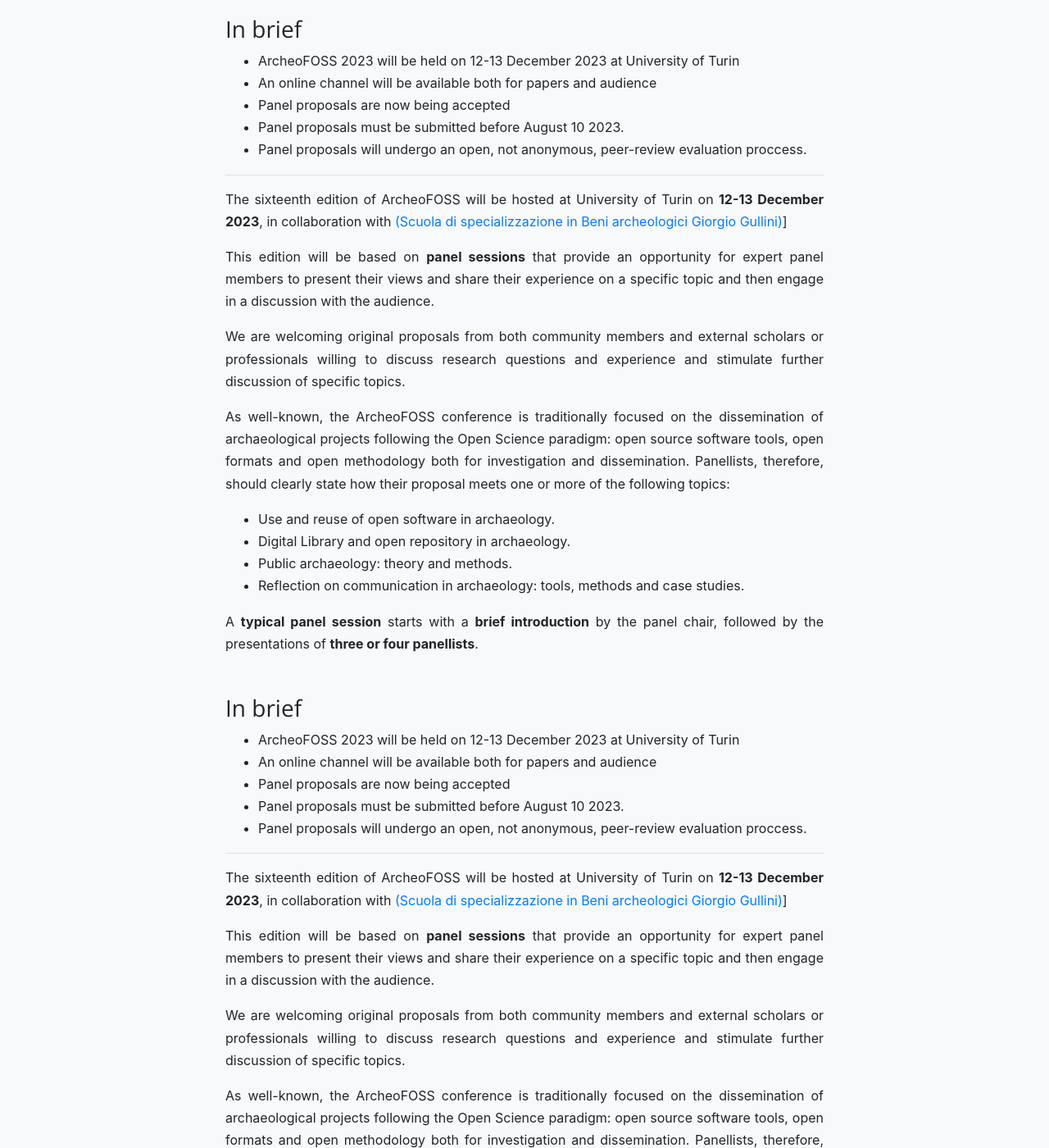
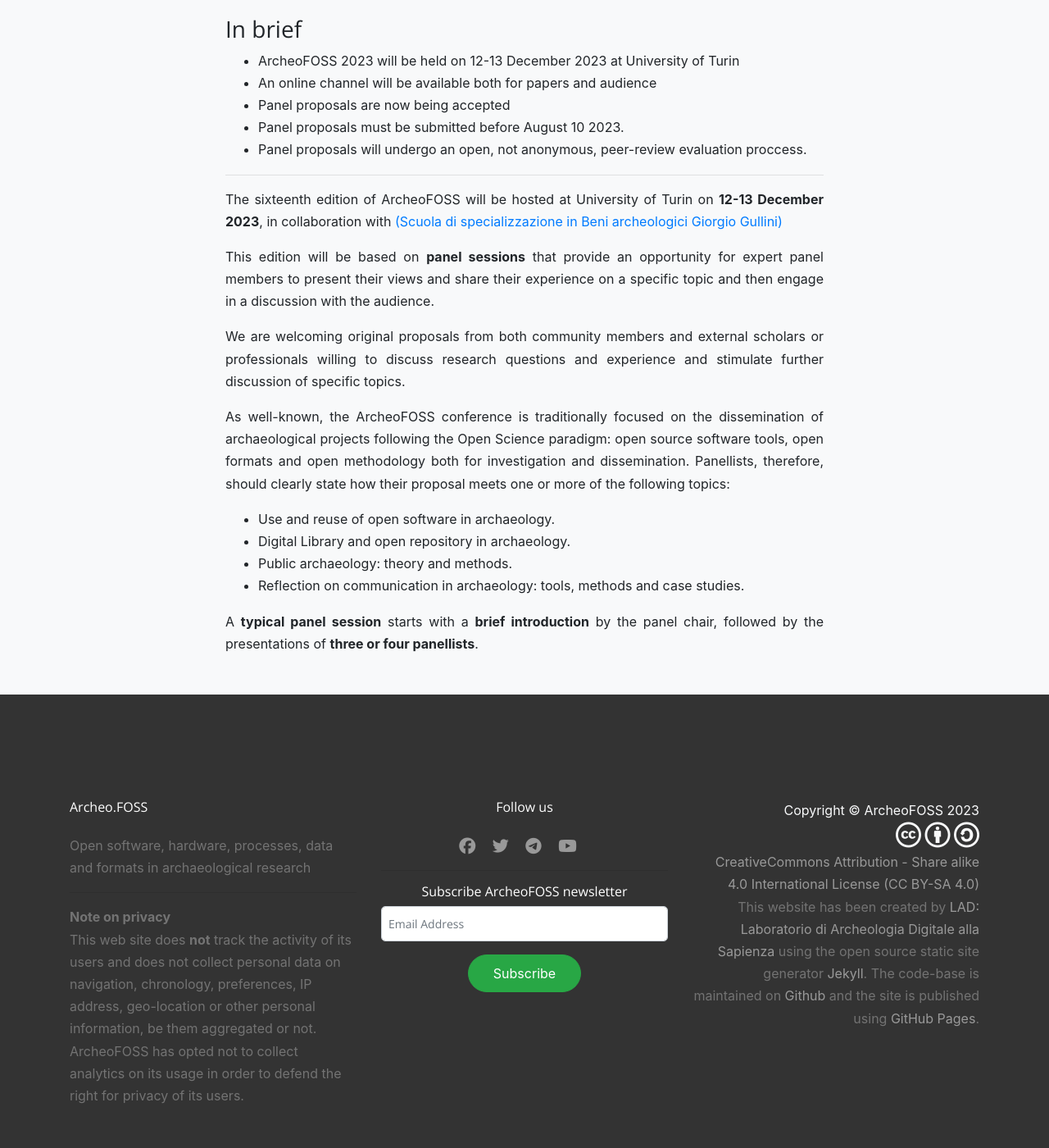
Before and after one commit to archeofoss/archeofoss, a Jekyll site: the page built from 2023/call-for-panels.md, in a window 1280 px wide and 1400 px high, scrolled down 317 px. Shown: the whole window at 82% size. Built offline with Jekyll 4.4.1, drawn with Linux system fonts in a browser that asks for light colours; nearby versions of some CDN libraries.

Commit message:
Update call-for-panels.md

```diff
--- a/2023/call-for-panels.md
+++ b/2023/call-for-panels.md
@@ -16,7 +16,7 @@
 
 ---
 
-The sixteenth edition of ArcheoFOSS will be hosted at  University of Turin on **12-13 December 2023**, in collaboration with [(Scuola di specializzazione in Beni archeologici Giorgio Gullini)]([https://scuolaarcheologia.campusnet.unito.it/do/corsi.pl/Show?_id=mg37)]
+The sixteenth edition of ArcheoFOSS will be hosted at  University of Turin on **12-13 December 2023**, in collaboration with [(Scuola di specializzazione in Beni archeologici Giorgio Gullini)]([https://scuolaarcheologia.campusnet.unito.it/do/corsi.pl/Show?_id=mg37)
 
 This edition will be based on **panel sessions** that provide an opportunity for expert panel members to present their views and share their experience on a specific topic and then engage in a discussion with the audience.
 
@@ -40,44 +40,6 @@
 
 Proposals for panels **must** fully comply with the ArcheoFOSS mission, regarding free and open source software or hardware, open processes, open data, open science in the archaeological or more generally in the heritage domain.
 
-Proposals **must** be submitted via email, at [info@archeofoss.org](info@archeofoss.org) **before August 10 2023**, and **must** be licensed as CC-BY.
+Proposals **must** be submitted via email, at [callforpaper@archeofoss.org](callforpaper@archeofoss.org) **before August 10 2023**, and **must** be licensed as CC-BY.
 
 A **maximum of 10 panels** will be accepted. -->
-
-### In brief
-
-- ArcheoFOSS 2023 will be held on 12-13 December 2023 at University of Turin
-- An online channel will be available both for papers and audience
-- Panel proposals are now being accepted
-- Panel proposals must be submitted before August 10 2023.
-- Panel proposals will undergo an open, not anonymous, peer-review evaluation proccess.
-
----
-
-The sixteenth edition of ArcheoFOSS will be hosted at  University of Turin on **12-13 December 2023**, in collaboration with [(Scuola di specializzazione in Beni archeologici Giorgio Gullini)]([https://scuolaarcheologia.campusnet.unito.it/do/corsi.pl/Show?_id=mg37)]
-
-This edition will be based on **panel sessions** that provide an opportunity for expert panel members to present their views and share their experience on a specific topic and then engage in a discussion with the audience.
-
-We are welcoming original proposals from both community members and external scholars or professionals willing to discuss research questions and experience and stimulate further discussion of specific topics.
-
-As well-known, the ArcheoFOSS conference is traditionally focused on the dissemination of archaeological projects following the Open Science paradigm:  open source software tools, open formats and open methodology both for investigation and dissemination. Panellists, therefore, should clearly state how their proposal meets one or more of the following topics:
-
-- Use and reuse of open software in archaeology.
-- Digital Library and open repository in archaeology.
-- Public archaeology: theory and methods.
-- Reflection on communication in archaeology: tools, methods and case studies.
-
-A **typical panel session** starts with a **brief introduction** by the panel chair, followed by the presentations of **three or four panellists**.
-
-<!-- Proposals for panels can be submitted by one or two researchers. Each complete proposal must include:
-
-- A **title** describing the contents
-- A brief **description** of the proposed specific research topcic (max. 2.000 characters, spaces included), containing the state-of-art, at least one research question on which papers will be called and possibly a recent bibliography.
-- One illustrative **image**, landscape orientation, with a minimal width of 2000px.
-- Full name(s), affiliation(s) and email addressed (**max 2 proponents**)
-
-Proposals for panels **must** fully comply with the ArcheoFOSS mission, regarding free and open source software or hardware, open processes, open data, open science in the archaeological or more generally in the heritage domain.
-
-Proposals **must** be submitted via email, at [info@archeofoss.org](info@archeofoss.org) **before August 10 2023**, and **must** be licensed as CC-BY.
-
-A **maximum of 10 panels** will be accepted. -->
```
